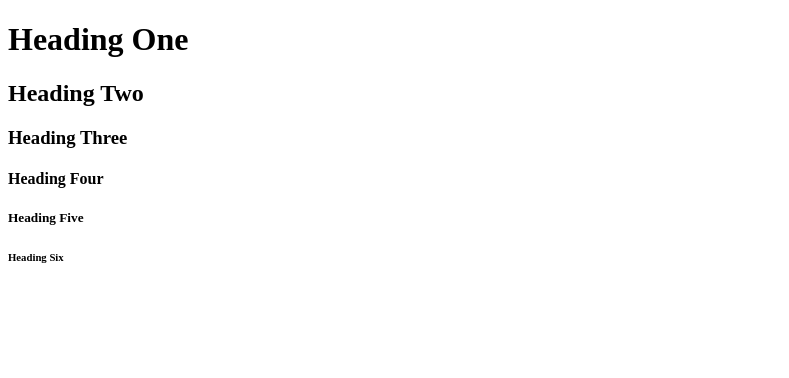
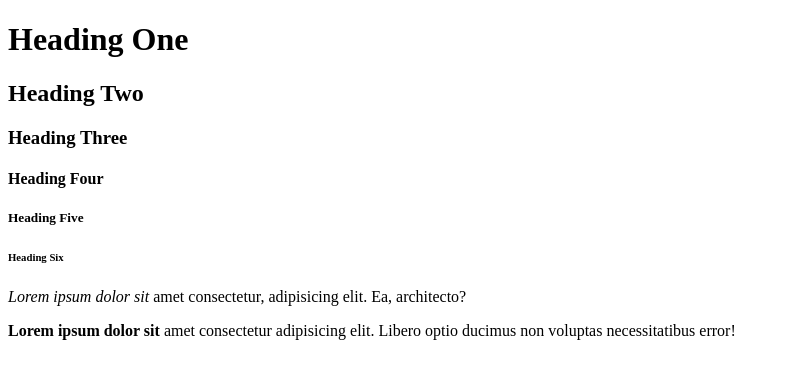
Before and after one commit to simon125/tutorial-HTML, a plain HTML site: page index.html in a window 1280 px wide. Shown: the whole page, without its empty margins (0-789 px from the left). Drawn offline with Linux system fonts and the light colour scheme.

Commit message:
"add paragrapgs"

```diff
--- a/index.html
+++ b/index.html
@@ -19,6 +19,16 @@
     <h5>Heading Five</h5>
     <h6>Heading Six</h6>
 
+    <!-- Paragraph -->
+
+    <p>
+       <em>Lorem ipsum dolor sit</em> amet consectetur, adipisicing elit. Ea, architecto?
+    </p>
+
+
+    <p>
+        <strong>Lorem ipsum dolor sit </strong> amet consectetur adipisicing elit. Libero optio ducimus non voluptas necessitatibus error!
+    </p>
 
 
 </body>
```
